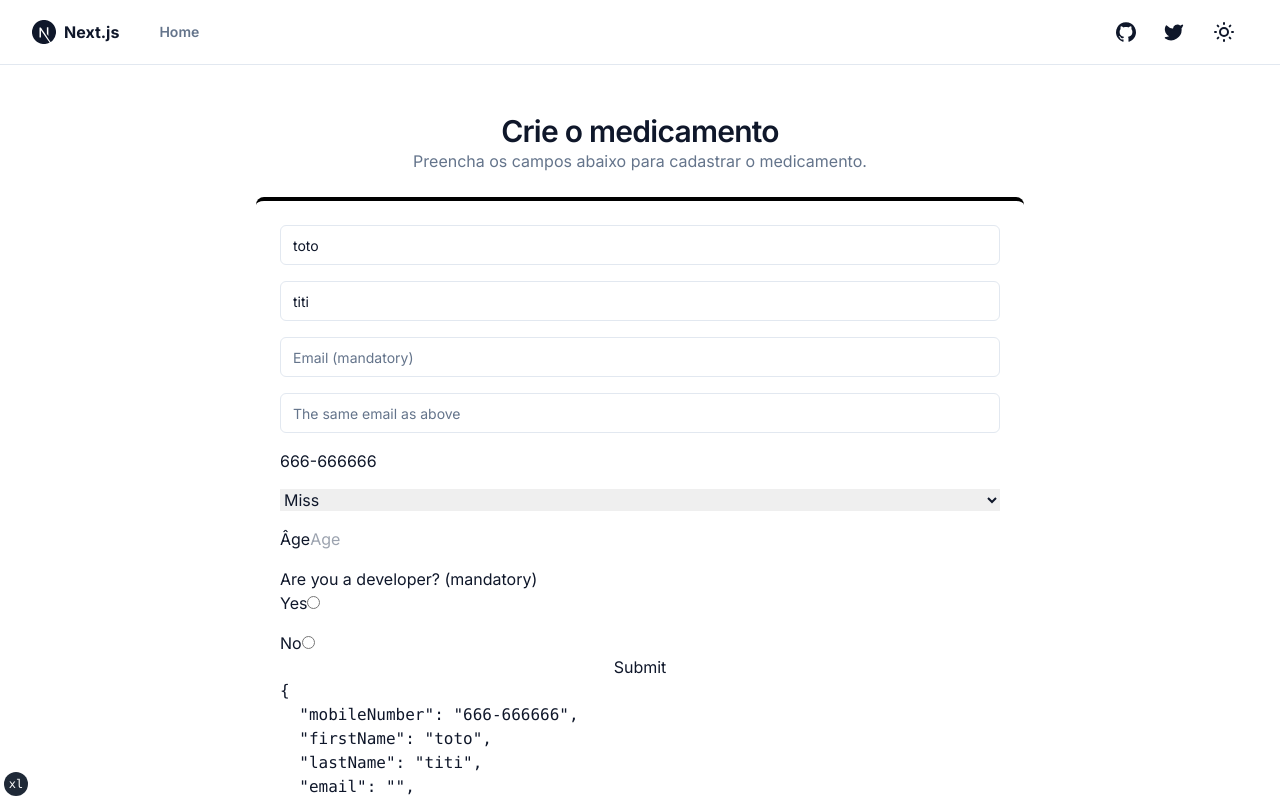
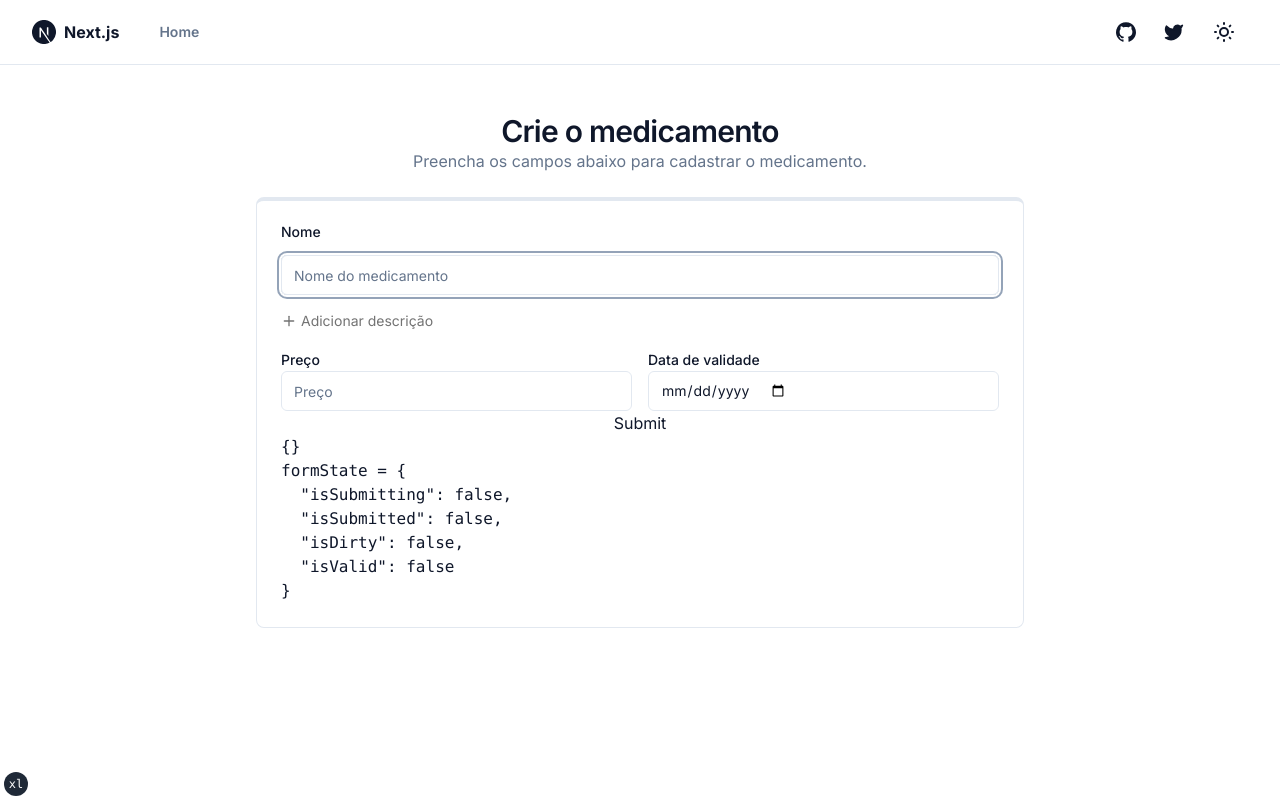
Before and after one commit to ocoiel/desafio-dynaccurate-frontend, a Next.js app: page /new in a window 1280 px wide. Shown: the top 800 px of the page. Built offline with nearby package versions, Linux system fonts and the light colour scheme.

Commit message:
fix: omit id type in schema `zod` validation with RHF

```diff
--- a/app/new/page.tsx
+++ b/app/new/page.tsx
@@ -1,10 +1,15 @@
 "use client"
 
+import { randomUUID } from "crypto"
+import { useState } from "react"
 import { zodResolver } from "@hookform/resolvers/zod"
 import { useForm, type FieldError } from "react-hook-form"
-import { z } from "zod"
 
+import { Medicaments, medSchema } from "@/types/medicament-schema"
 import { Input } from "@/components/ui/input"
+import { Label } from "@/components/ui/label"
+import { Textarea } from "@/components/ui/textarea"
+import { Icons } from "@/components/icons"
 
 // JSON.stringify(error) will not work, because of circulare structure. So we need this helper.
 const formatErrors = (errors: Record<string, FieldError>) =>
@@ -33,67 +38,22 @@ const AlertInput = ({ children }: { children: React.ReactNode }) =>
     </span>
   ) : null
 
-/* ---------- Zod schema et TS type ----------*/
+export default function CreateMedicament() {
+  const [hasDescription, setHasDescription] = useState(false)
 
-const titles = ["Mr", "Mrs", "Miss", "Dr"] as const // as const is mandatory to get litteral types in UserType.
-
-// Describe the correctness of data's form.
-const userSchema = z
-  .object({
-    firstName: z.string().max(36),
-    lastName: z
-      .string()
-      .min(1, { message: "The lastName is required." })
-      .max(36),
-    mobileNumber: z.string().min(10).max(13).optional(),
-    email: z
-      .string()
-      .min(1, "The email is required.")
-      .email({ message: "The email is invalid." }),
-    confirmEmail: z.string().min(1, "The email is required."),
-    // At first, no option radio are checked so this is null. So the error is "Expected string, received null".
-    // So we need to accept first string or null, in order to apply refine to set a custom message.
-    isDeveloper: z.union([z.string(), z.null()]).refine((val) => val !== null, {
-      message: "Please, make a choice!",
-    }),
-    title: z.enum(titles),
-    age: z
-      .number({ invalid_type_error: "Un nombre est attendu" })
-      .int()
-      .refine((val) => val >= 18, { message: "Vous devez être majeur" }),
-  })
-  // The refine method is used to add custom rules or rules over multiple fields.
-  .refine((data) => data.email === data.confirmEmail, {
-    message: "Emails don't match.",
-    path: ["confirmEmail"], // Set the path of this error on the confirmEmail field.
-  })
-
-// Infer the TS type according to the zod schema.
-type UserType = z.infer<typeof userSchema>
-
-export default function CreateMedicament() {
   const {
     register,
     handleSubmit,
     watch,
     formState: { errors, isSubmitting, isSubmitted, isDirty, isValid },
-  } = useForm<UserType>({
+  } = useForm<Omit<Medicaments, "id">>({
     mode: "onChange",
-    resolver: zodResolver(userSchema), // Configuration the validation with the zod schema.
-    defaultValues: {
-      isDeveloper: undefined,
-      mobileNumber: "666-666666",
-      firstName: "toto",
-      lastName: "titi",
-      email: "",
-      confirmEmail: "",
-      title: "Miss",
-    },
+    resolver: zodResolver(medSchema.omit({ id: true })),
   })
 
   // The onSubmit function is invoked by RHF only if the validation is OK.
-  const onSubmit = (user: UserType) => {
-    console.log("dans onSubmit", user)
+  function onSubmit(medicament: Omit<Medicaments, "id">) {
+    console.log("dans onSubmit", medicament)
   }
 
   return (
@@ -111,86 +71,69 @@ export default function CreateMedicament() {
 
       <form
         onSubmit={handleSubmit(onSubmit)}
-        className="m-6 flex max-w-3xl flex-col rounded-lg border-t-4 border-black bg-white p-6 dark:border-white dark:bg-neutral-900 md:mx-auto"
+        className="m-6 flex max-w-3xl flex-col rounded-lg border border-t-4 border-border bg-background p-6 md:mx-auto"
         noValidate
       >
         {/* use aria-invalid to indicate field contain error for accessiblity reasons. */}
         <div className="flex w-full flex-col space-y-4">
+          <Label htmlFor="name">Nome</Label>
           <Input
             type="text"
-            placeholder="First name is not mandatory"
-            {...register("firstName")}
-            aria-invalid={Boolean(errors.firstName)}
+            placeholder="Nome do medicamento"
+            id="name"
+            aria-invalid={Boolean(errors.name)}
+            autoFocus
+            required
+            {...register("name")}
           />
-          <AlertInput>{errors?.firstName?.message}</AlertInput>
+          {/* <AlertInput>{errors?.firstName?.message}</AlertInput> */}
 
-          <Input
-            type="text"
-            placeholder="Last name (mandatory)"
-            {...register("lastName")}
-            aria-invalid={Boolean(errors.lastName)}
-          />
-          <AlertInput>{errors?.lastName?.message}</AlertInput>
+          <span
+            onClick={() => setHasDescription(!hasDescription)}
+            className="flex w-52 cursor-pointer items-center text-sm text-neutral-500 transition-colors duration-100 hover:text-neutral-400"
+          >
+            <Icons.add className="mr-1 h-4 w-4" />
+            {hasDescription ? "Remover descrição" : "Adicionar descrição"}
+          </span>
+          {hasDescription && (
+            <div className="flex flex-col space-y-2">
+              <Label htmlFor="description">
+                Descrição <span className="text-neutral-500">(opcional)</span>
+              </Label>{" "}
+              <Textarea
+                placeholder="Fale mais, fale mais 👀"
+                {...register("description")}
+              />
+            </div>
+          )}
 
-          <Input
-            type="text"
-            placeholder="Email (mandatory)"
-            {...register("email")}
-            aria-invalid={Boolean(errors.email)}
-          />
-          <AlertInput>{errors?.email?.message}</AlertInput>
+          <div className="flex w-full flex-row justify-around gap-x-4">
+            <div className="w-full">
+              <Label>Preço</Label>
+              <Input
+                type="number"
+                placeholder="Preço"
+                aria-invalid={Boolean(errors.price)}
+                {...register("price", {
+                  valueAsNumber: true,
+                  min: 0,
+                })}
+              />
+              <AlertInput>{errors?.price?.message}</AlertInput>
+            </div>
 
-          <Input
-            type="text"
-            placeholder="The same email as above"
-            {...register("confirmEmail")}
-            aria-invalid={Boolean(errors.confirmEmail)}
-          />
-          <AlertInput>{errors?.confirmEmail?.message}</AlertInput>
-
-          <input
-            type="tel"
-            placeholder="Mobile number (mandatory)"
-            {...register("mobileNumber")}
-            aria-invalid={Boolean(errors.mobileNumber)}
-          />
-          <AlertInput>{errors?.mobileNumber?.message}</AlertInput>
-
-          <select {...register("title")} aria-invalid={Boolean(errors.title)}>
-            {titles.map((elt) => (
-              <option key={elt} value={elt}>
-                {elt}
-              </option>
-            ))}
-          </select>
-
-          <label>
-            Âge
-            <input
-              type="number"
-              placeholder="Age"
-              {...register("age", { valueAsNumber: true })}
-              aria-invalid={Boolean(errors.age)}
-            />
-          </label>
-          <AlertInput>{errors?.age?.message}</AlertInput>
-
-          <div>
-            <p>Are you a developer? (mandatory)</p>
-            <label>
-              Yes
-              <input {...register("isDeveloper")} type="radio" value="Yes" />
-            </label>
+            <div className="w-full">
+              <Label>Data de validade</Label>
+              <Input
+                type="date"
+                placeholder="Data de validade"
+                {...register("expiration_date")}
+                aria-invalid={Boolean(errors.expiration_date)}
+              />
+              <AlertInput>{errors?.expiration_date?.message}</AlertInput>
+            </div>
           </div>
-          <div>
-            <label>
-              No
-              <input {...register("isDeveloper")} type="radio" value="No" />
-            </label>
-          </div>
-          <AlertInput>{errors?.isDeveloper?.message}</AlertInput>
         </div>
-
         <input
           type="submit"
           title="koeeee"
--- a/components/icons.tsx
+++ b/components/icons.tsx
@@ -1,7 +1,7 @@
 import {
-  Laptop,
   LucideProps,
   Moon,
+  Plus,
   SunMedium,
   Twitter,
   type Icon as LucideIcon,
@@ -10,6 +10,7 @@ import {
 export type Icon = LucideIcon
 
 export const Icons = {
+  add: Plus,
   sun: SunMedium,
   moon: Moon,
   twitter: Twitter,
--- /dev/null
+++ b/components/ui/textarea.tsx
@@ -0,0 +1,24 @@
+import * as React from "react"
+
+import { cn } from "@/lib/utils"
+
+export interface TextareaProps
+  extends React.TextareaHTMLAttributes<HTMLTextAreaElement> {}
+
+const Textarea = React.forwardRef<HTMLTextAreaElement, TextareaProps>(
+  ({ className, ...props }, ref) => {
+    return (
+      <textarea
+        className={cn(
+          "flex h-20 w-full rounded-md border border-input bg-transparent px-3 py-2 text-sm ring-offset-background placeholder:text-muted-foreground focus-visible:outline-none focus-visible:ring-2 focus-visible:ring-ring focus-visible:ring-offset-2 disabled:cursor-not-allowed disabled:opacity-50",
+          className
+        )}
+        ref={ref}
+        {...props}
+      />
+    )
+  }
+)
+Textarea.displayName = "Textarea"
+
+export { Textarea }
--- a/types/medicament-schema.ts
+++ b/types/medicament-schema.ts
@@ -3,7 +3,10 @@ import { z } from "zod"
 export const medSchema = z.object({
   id: z.string(),
   name: z.string(),
-  price: z.number(),
+  price: z
+    .number({ invalid_type_error: "Deve ser passado um numero" })
+    .int()
+    .refine((val) => val >= 0, { message: "O preço deve ser positivo" }),
   expiration_date: z.string(),
   status: z.string().nullish(),
   image_url: z.string().nullish(),
```
